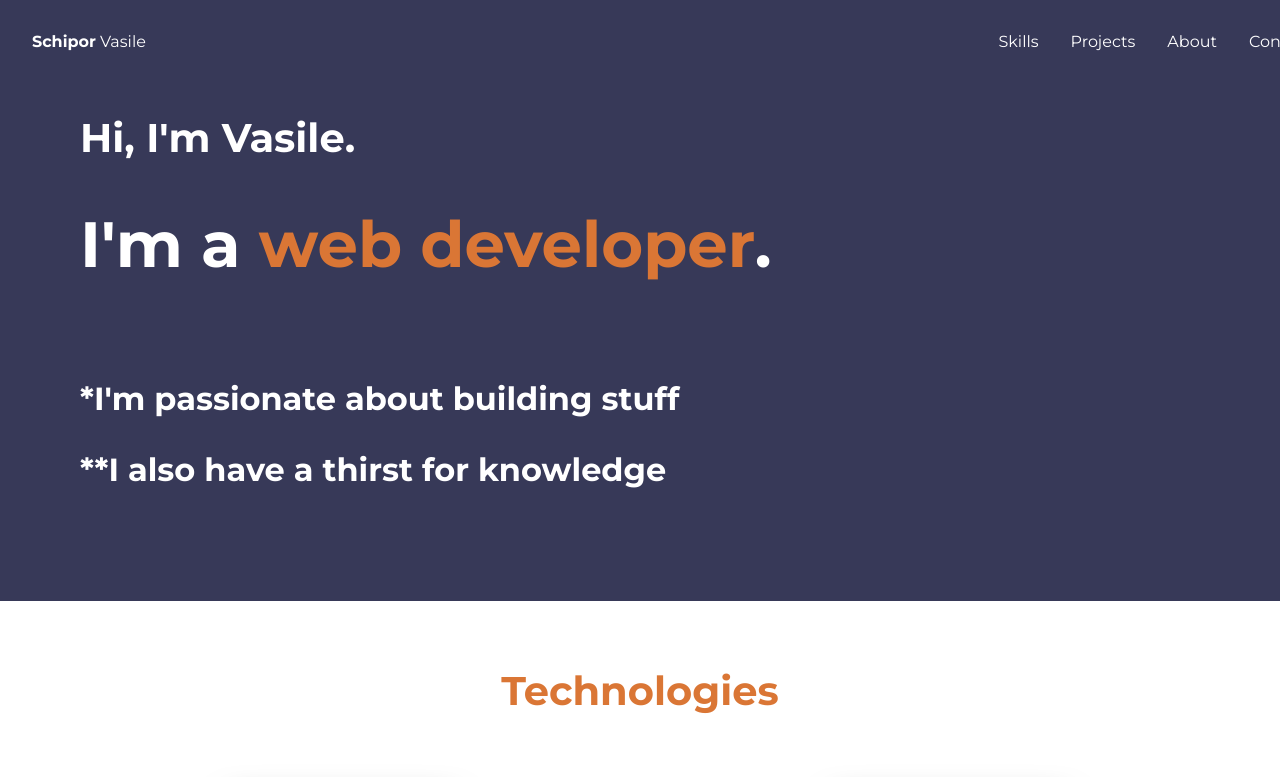
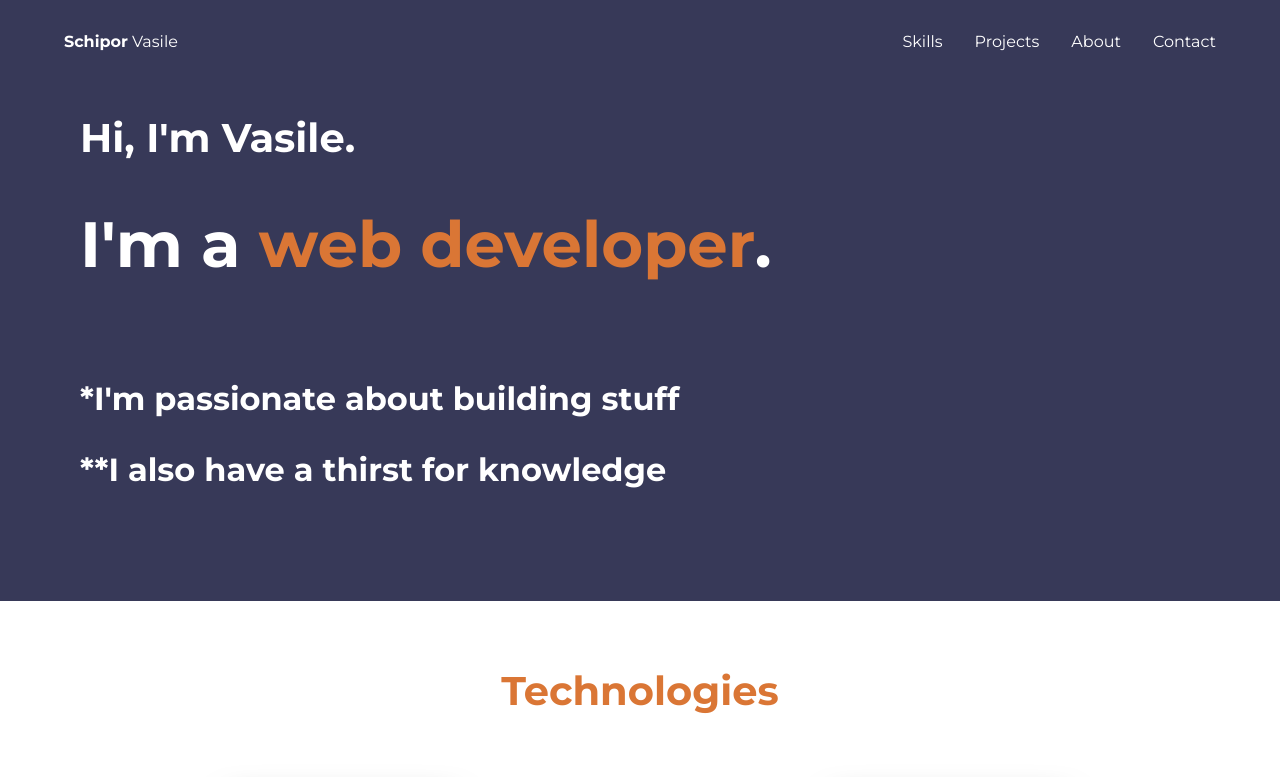
Before and after one commit to Utakato/Portfolio, a React (Create React App) app in the folder client/: page / in a window 1280 px wide. Shown: the top 777 px of the page. Built offline with nearby package versions, Linux system fonts and the light colour scheme.

Commit message:
Fix header size

```diff
--- a/client/src/components/About/style.css
+++ b/client/src/components/About/style.css
@@ -45,7 +45,7 @@
 
 #right {
     align-self: flex-end;
-    transform: translateX(50%);
+    transform: translateX(10%);
 }
 
 .card span {
--- a/client/src/components/Header/style.css
+++ b/client/src/components/Header/style.css
@@ -2,12 +2,14 @@ header {
     display: flex;
     justify-content: space-between;
     align-items: center;
-    padding: 2rem;
+    padding: 2rem 4rem;
     background-color: var(--blue);
     color: var(--white);
     position: fixed;
     top: 0px;
-    width: 100%;
+    left: auto;
+    right: auto;
+    width: 90vw;
     z-index: 10;
 }
 
```
